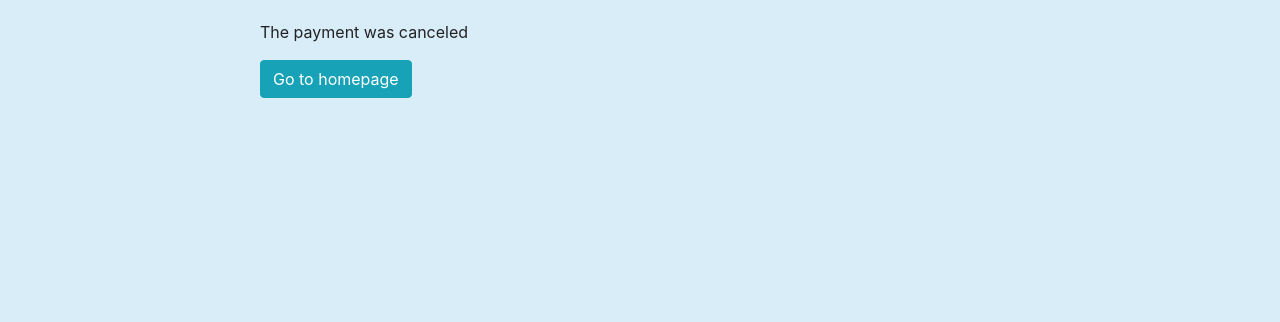
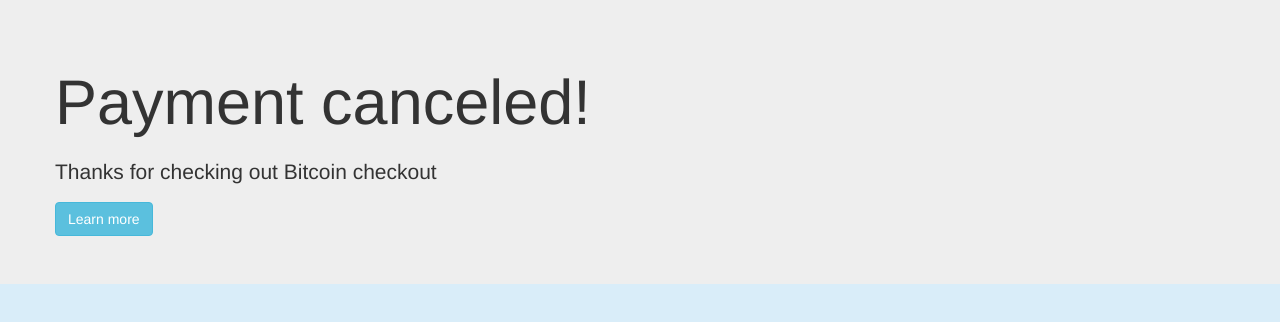
Before and after one commit to kaibakker/bitcoincheckout, a website: page cancel.html in a window 1280 px wide. Drawn offline with nearby package versions, Linux system fonts and the light colour scheme.

Commit message:
Adds jumbotrons to cancel.html and success.html

```diff
--- a/cancel.html
+++ b/cancel.html
@@ -11,14 +11,12 @@
 </head>
 <body>
 
-	<div class="container">
-		<div class="row">
-			<div class="col-md-6">
-				<div class="info">
-					<p>The payment was canceled</p>
-          <a href='index.html' class='btn btn-info'>Go to homepage</a>
-				</div>
-			</div>
+	<div class="jumbotron jumbotron-fluid">
+	  <div class="container">
+	    <h1 class="display-3">Payment canceled!</h1>
+	    <p class="lead">Thanks for checking out Bitcoin checkout</p>
+			<a href='index.html' class='btn btn-info'>Learn more</a>
+	  </div>
 	</div>
 
 </body>
```
Also changed, not shown: index.html (+4 -2 lines), success.html (+6 -8 lines).
